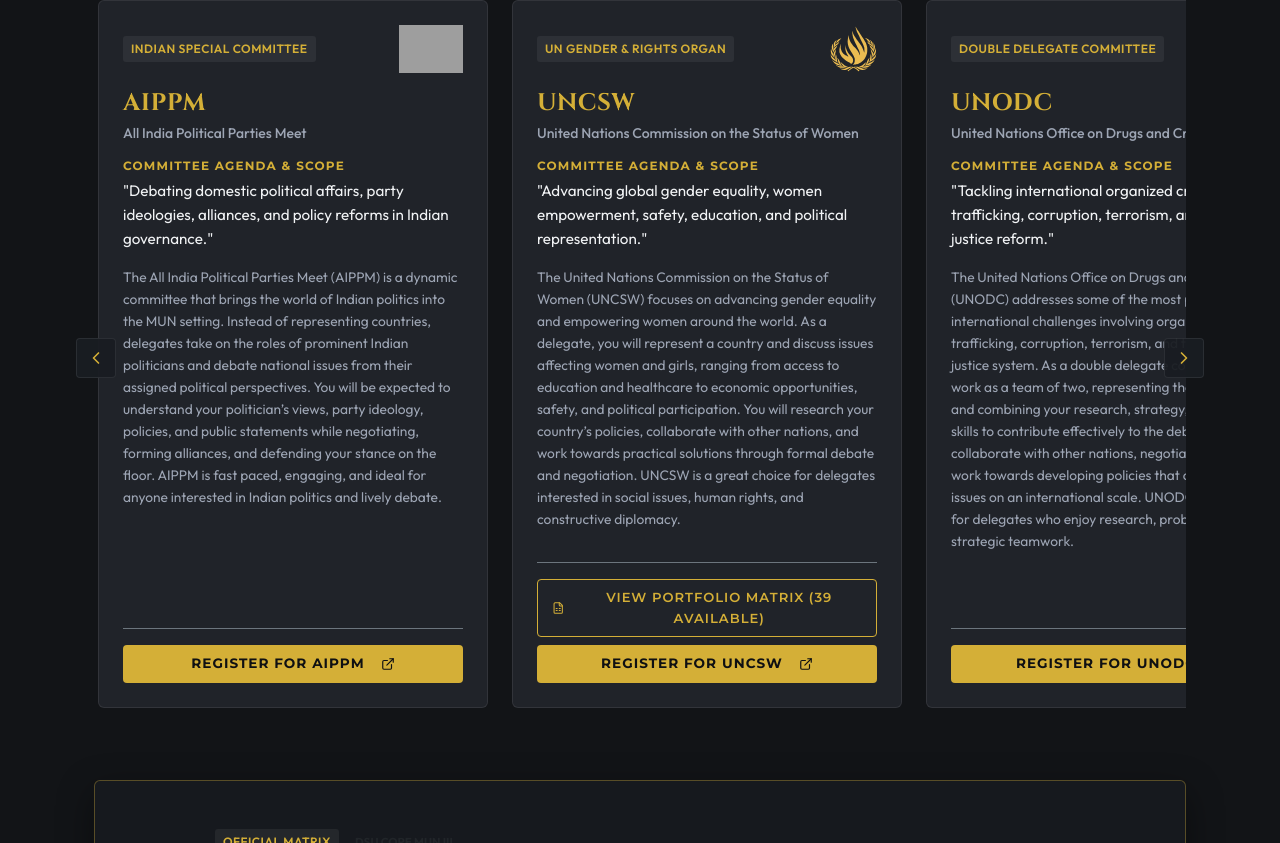
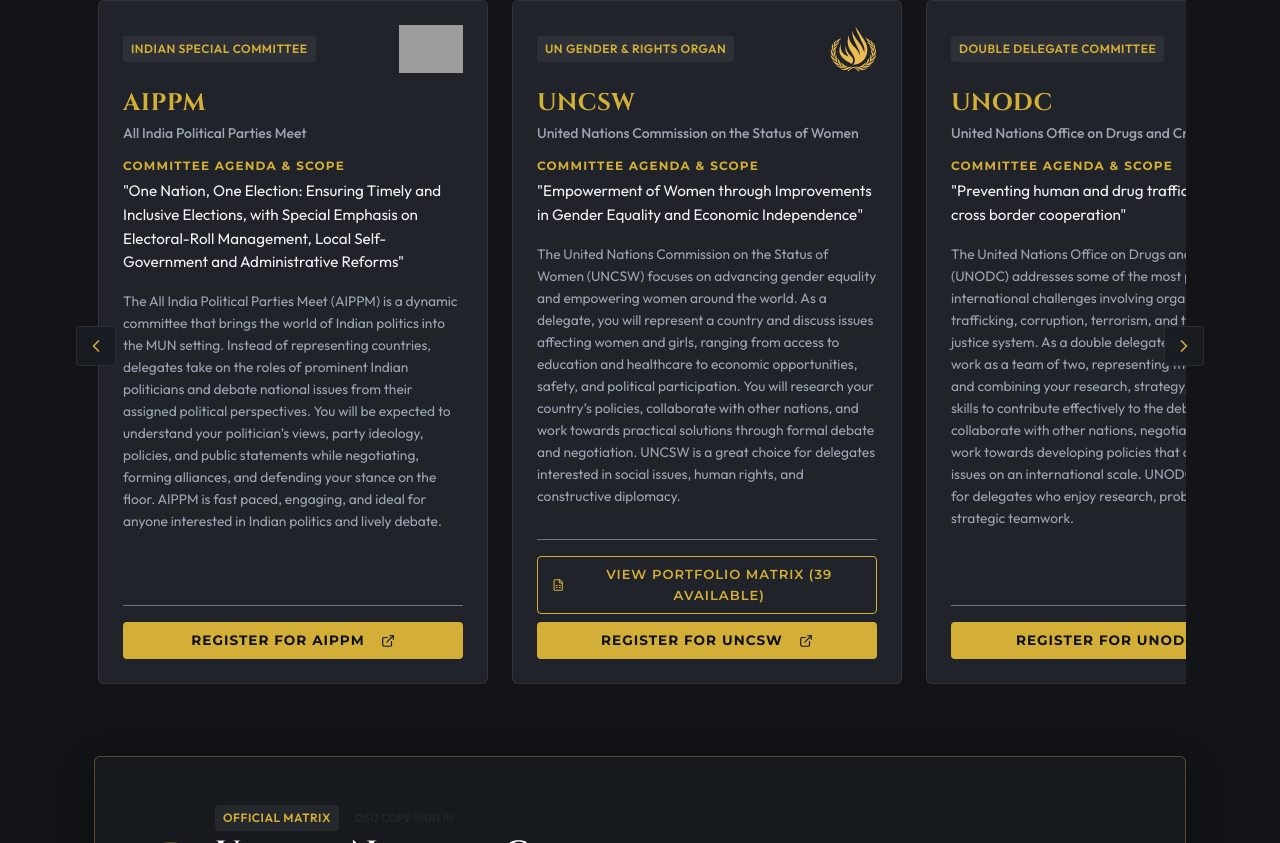
Before and after one commit to hazlived/dsumunsoc, a React (Vite) app: page /cope3 in a window 1280 px wide. Shown: the part 1777-2620 px from the top of the page. Built offline with nearby package versions, Linux system fonts and the light colour scheme; grey boxes are pictures that could not be loaded.

Commit message:
Update official agendas for AIPPM, UNCSW, UNODC, and IPC

```diff
--- a/src/components/UncswPortfolioMatrix.jsx
+++ b/src/components/UncswPortfolioMatrix.jsx
@@ -172,7 +172,7 @@
             </span>
           </div>
           <p className="mb-0" style={{ color: "#F1F3F5", fontSize: "0.95rem", lineHeight: "1.6" }}>
-            "Advancing global gender equality, women empowerment, safety, education, and political representation."
+            "Empowerment of Women through Improvements in Gender Equality and Economic Independence"
           </p>
         </div>
 
--- a/src/pages/Cope3.jsx
+++ b/src/pages/Cope3.jsx
@@ -15,7 +15,7 @@
       name: "AIPPM",
       fullName: "All India Political Parties Meet",
       logo: "/img/AIPPM.svg",
-      agenda: "Debating domestic political affairs, party ideologies, alliances, and policy reforms in Indian governance.",
+      agenda: "One Nation, One Election: Ensuring Timely and Inclusive Elections, with Special Emphasis on Electoral-Roll Management, Local Self-Government and Administrative Reforms",
       description: "The All India Political Parties Meet (AIPPM) is a dynamic committee that brings the world of Indian politics into the MUN setting. Instead of representing countries, delegates take on the roles of prominent Indian politicians and debate national issues from their assigned political perspectives. You will be expected to understand your politician’s views, party ideology, policies, and public statements while negotiating, forming alliances, and defending your stance on the floor. AIPPM is fast paced, engaging, and ideal for anyone interested in Indian politics and lively debate.",
       badge: "Indian Special Committee",
     },
@@ -24,7 +24,7 @@
       name: "UNCSW",
       fullName: "United Nations Commission on the Status of Women",
       logo: "/img/United_Nations_Human_Rights_Council_Logo.svg",
-      agenda: "Advancing global gender equality, women empowerment, safety, education, and political representation.",
+      agenda: "Empowerment of Women through Improvements in Gender Equality and Economic Independence",
       description: "The United Nations Commission on the Status of Women (UNCSW) focuses on advancing gender equality and empowering women around the world. As a delegate, you will represent a country and discuss issues affecting women and girls, ranging from access to education and healthcare to economic opportunities, safety, and political participation. You will research your country’s policies, collaborate with other nations, and work towards practical solutions through formal debate and negotiation. UNCSW is a great choice for delegates interested in social issues, human rights, and constructive diplomacy.",
       badge: "UN Gender & Rights Organ",
     },
@@ -33,7 +33,7 @@
       name: "UNODC",
       fullName: "United Nations Office on Drugs and Crime",
       logo: "/img/UNSC.png",
-      agenda: "Tackling international organized crime, drug trafficking, corruption, terrorism, and criminal justice reform.",
+      agenda: "Preventing human and drug trafficking through cross border cooperation",
       description: "The United Nations Office on Drugs and Crime (UNODC) addresses some of the most pressing international challenges involving organised crime, drug trafficking, corruption, terrorism, and the criminal justice system. As a double delegate committee, you will work as a team of two, representing the same country and combining your research, strategy, and speaking skills to contribute effectively to the debate. You will collaborate with other nations, negotiate solutions, and work towards developing policies that can tackle these issues on an international scale. UNODC is well suited for delegates who enjoy research, problem solving, and strategic teamwork.",
       badge: "Double Delegate Committee",
     },
@@ -42,7 +42,7 @@
       name: "IPC",
       fullName: "International Press Corps",
       logo: "/img/InternationalPress.svg",
-      agenda: "Journalism, photojournalism, delegate interviewing, and media reporting across all committee sessions.",
+      agenda: "Report, conduct press conferences, and question delegates.",
       description: "The International Press (IP) gives you the opportunity to experience MUN from a completely different perspective. Instead of representing a country or politician, you become part of the conference’s media team, observing committees, interviewing delegates, covering important developments, and reporting on the events taking place throughout the conference. Depending on your role, you may work on articles, photography, interviews, or creative media to capture the story of the conference. IP is perfect for those interested in journalism, writing, photography, media, or simply looking at MUN from outside the debate floor.",
       badge: "Press & Media Corps",
     },
--- a/src/pages/Home.jsx
+++ b/src/pages/Home.jsx
@@ -14,7 +14,7 @@
       name: "AIPPM",
       fullName: "All India Political Parties Meet",
       logo: "/img/AIPPM.svg",
-      agenda: "Debating domestic political affairs, party ideologies, alliances, and policy reforms in Indian governance.",
+      agenda: "One Nation, One Election: Ensuring Timely and Inclusive Elections, with Special Emphasis on Electoral-Roll Management, Local Self-Government and Administrative Reforms",
       badge: "Indian Special Committee"
     },
     {
@@ -22,7 +22,7 @@
       name: "UNCSW",
       fullName: "United Nations Commission on the Status of Women",
       logo: "/img/United_Nations_Human_Rights_Council_Logo.svg",
-      agenda: "Advancing global gender equality, women empowerment, safety, education, and political representation.",
+      agenda: "Empowerment of Women through Improvements in Gender Equality and Economic Independence",
       badge: "UN Gender & Rights Organ"
     },
     {
@@ -30,7 +30,7 @@
       name: "UNODC",
       fullName: "United Nations Office on Drugs and Crime",
       logo: "/img/UNSC.png",
-      agenda: "Tackling international organized crime, drug trafficking, corruption, terrorism, and criminal justice reform.",
+      agenda: "Preventing human and drug trafficking through cross border cooperation",
       badge: "Double Delegate Committee"
     },
     {
@@ -38,7 +38,7 @@
       name: "IPC",
       fullName: "International Press Corps",
       logo: "/img/InternationalPress.svg",
-      agenda: "Journalism, photojournalism, delegate interviewing, and media reporting across all committee sessions.",
+      agenda: "Report, conduct press conferences, and question delegates.",
       badge: "Press & Media Corps"
     }
   ];
```
